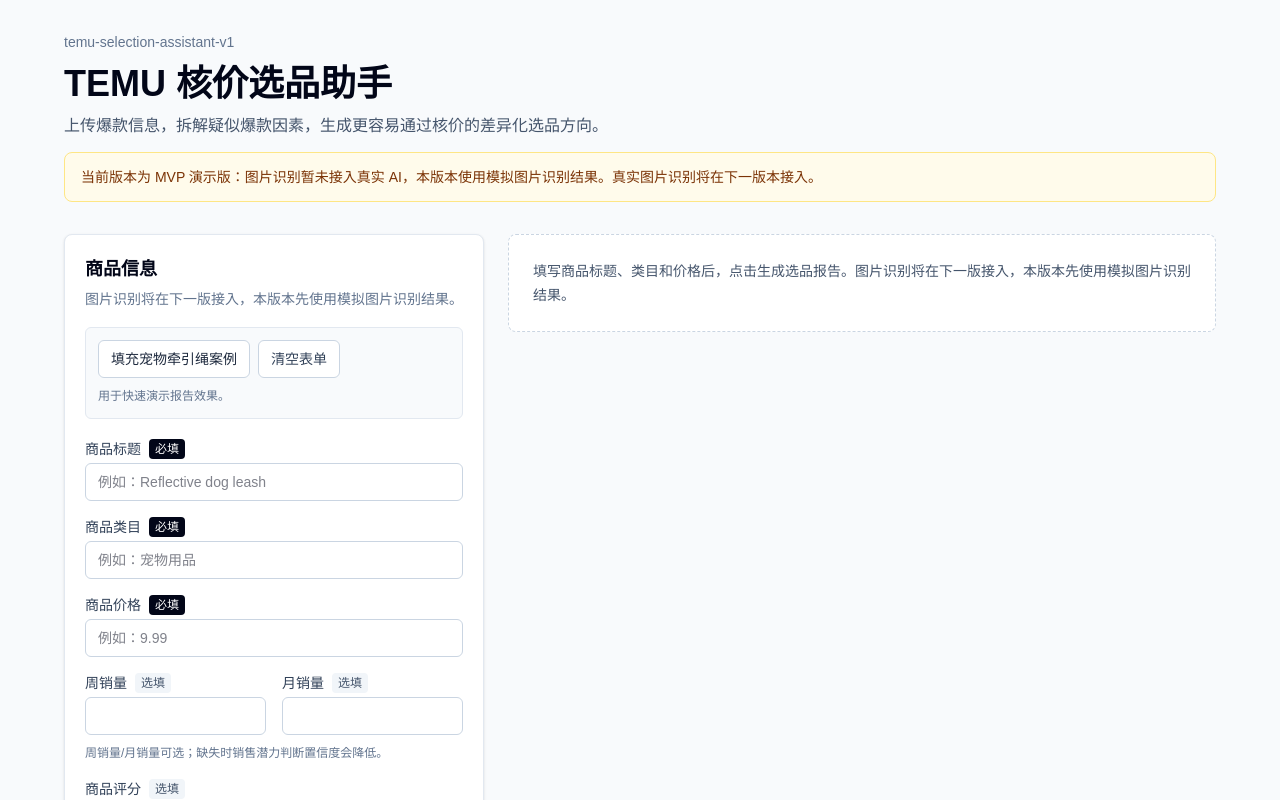
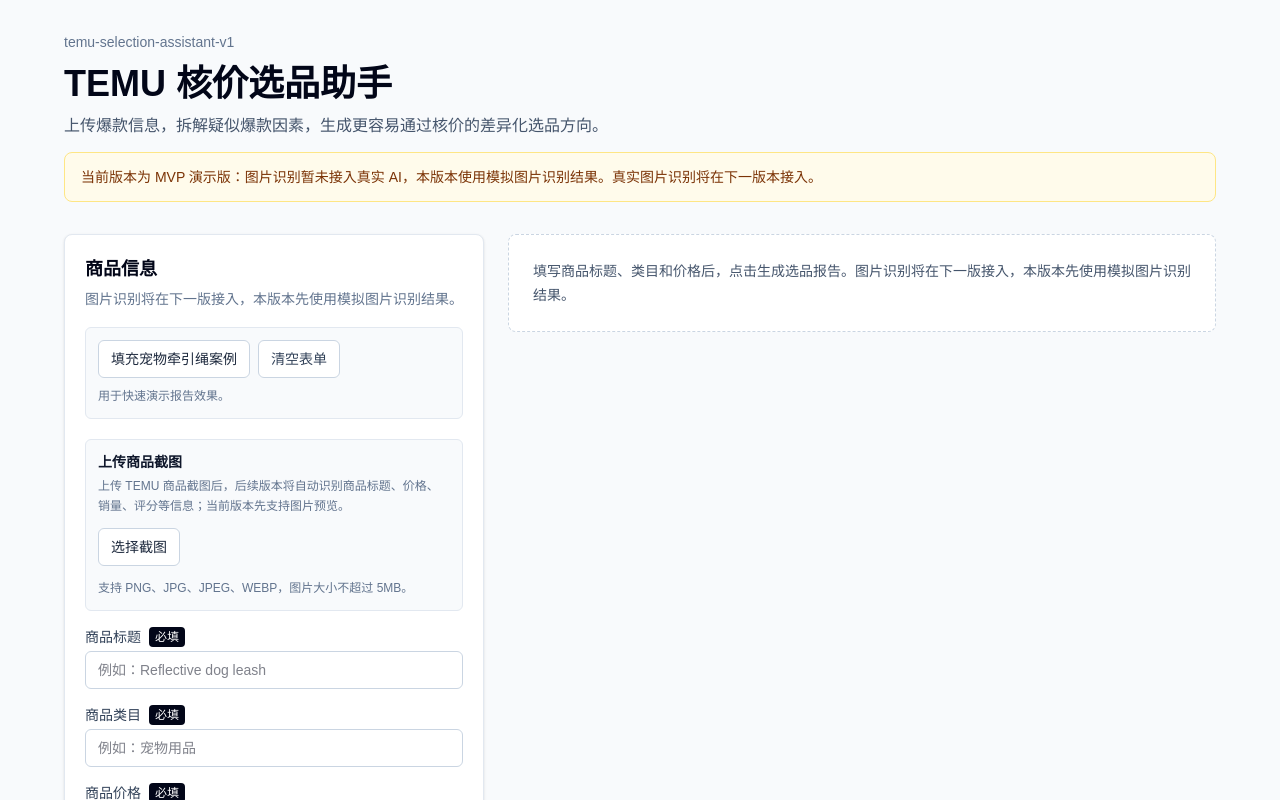
Before and after one commit to jiafengxuan4-coder/temu-selection-assistant-v1, a Next.js app: page / in a window 1280 px wide. Shown: the top 800 px of the page. Built offline with nearby package versions, Linux system fonts and the light colour scheme.

Commit message:
add product screenshot upload preview

```diff
--- /dev/null
+++ b/src/components/ImageUploadPreview.tsx
@@ -0,0 +1,79 @@
+"use client";
+
+type ImageUploadPreviewProps = {
+  previewUrl: string;
+  fileName: string;
+  fileSizeText: string;
+  error: string;
+  onFileChange: (file: File | null) => void;
+  onRemove: () => void;
+};
+
+export function ImageUploadPreview({
+  previewUrl,
+  fileName,
+  fileSizeText,
+  error,
+  onFileChange,
+  onRemove
+}: ImageUploadPreviewProps) {
+  return (
+    <div className="rounded-md border border-slate-200 bg-slate-50 p-3">
+      <div className="space-y-1">
+        <h3 className="text-sm font-semibold text-slate-900">上传商品截图</h3>
+        <p className="text-xs leading-5 text-slate-500">
+          上传 TEMU 商品截图后，后续版本将自动识别商品标题、价格、销量、评分等信息；当前版本先支持图片预览。
+        </p>
+      </div>
+
+      <div className="mt-3 flex flex-col gap-3">
+        <label className="inline-flex w-fit cursor-pointer rounded-md border border-slate-300 bg-white px-3 py-2 text-sm font-medium text-slate-800 hover:bg-slate-100">
+          选择截图
+          <input
+            type="file"
+            accept="image/png,image/jpeg,image/jpg,image/webp"
+            className="sr-only"
+            onChange={(event) => {
+              onFileChange(event.target.files?.[0] ?? null);
+              event.currentTarget.value = "";
+            }}
+          />
+        </label>
+
+        <p className="text-xs leading-5 text-slate-500">支持 PNG、JPG、JPEG、WEBP，图片大小不超过 5MB。</p>
+
+        {previewUrl ? (
+          <div className="rounded-md border border-slate-200 bg-white p-3">
+            <img
+              src={previewUrl}
+              alt="商品截图预览"
+              className="max-h-60 w-full rounded border border-slate-200 object-contain"
+            />
+            <div className="mt-3 space-y-1 text-xs leading-5 text-slate-600">
+              <p>
+                <span className="font-medium text-slate-800">文件名：</span>
+                {fileName}
+              </p>
+              <p>
+                <span className="font-medium text-slate-800">文件大小：</span>
+                {fileSizeText}
+              </p>
+            </div>
+            <button
+              type="button"
+              onClick={onRemove}
+              className="mt-3 rounded-md border border-slate-300 bg-white px-3 py-1.5 text-xs font-medium text-slate-700 hover:bg-slate-100"
+            >
+              移除图片
+            </button>
+            <p className="mt-2 text-xs leading-5 text-slate-500">
+              当前版本已接收截图预览，真实图片识别将在下一步接入。
+            </p>
+          </div>
+        ) : null}
+
+        {error ? <p className="text-xs leading-5 text-red-600">{error}</p> : null}
+      </div>
+    </div>
+  );
+}
--- a/src/components/ProductInputForm.tsx
+++ b/src/components/ProductInputForm.tsx
@@ -1,7 +1,8 @@
 "use client";
 
-import { useState } from "react";
+import { useEffect, useState } from "react";
 import type { FormEvent } from "react";
+import { ImageUploadPreview } from "@/components/ImageUploadPreview";
 import type { ProductInput } from "@/types/product";
 
 type ProductInputFormProps = {
@@ -42,6 +43,9 @@
     "The leash is strong and useful for walking dogs at night. Some buyers want a harness and poop bag holder included."
 };
 
+const allowedImageTypes = ["image/png", "image/jpeg", "image/jpg", "image/webp"];
+const maxImageSize = 5 * 1024 * 1024;
+
 function toOptionalNumber(value: string): number | undefined {
   if (!value.trim()) {
     return undefined;
@@ -49,6 +53,10 @@
 
   const parsedValue = Number(value);
   return Number.isFinite(parsedValue) ? parsedValue : undefined;
+}
+
+function formatFileSize(size: number): string {
+  return `${(size / 1024 / 1024).toFixed(2)} MB`;
 }
 
 function toProductInput(formState: FormState): ProductInput | null {
@@ -79,6 +87,18 @@
 }: ProductInputFormProps) {
   const [formState, setFormState] = useState<FormState>(initialFormState);
   const [error, setError] = useState<string>("");
+  const [imageFileName, setImageFileName] = useState<string>("");
+  const [imageFileSize, setImageFileSize] = useState<number>(0);
+  const [imagePreviewUrl, setImagePreviewUrl] = useState<string>("");
+  const [imageError, setImageError] = useState<string>("");
+
+  useEffect(() => {
+    return () => {
+      if (imagePreviewUrl) {
+        URL.revokeObjectURL(imagePreviewUrl);
+      }
+    };
+  }, [imagePreviewUrl]);
 
   function updateField(field: keyof FormState, value: string) {
     setFormState((current) => {
@@ -97,8 +117,48 @@
   function clearForm() {
     setFormState(initialFormState);
     setError("");
+    clearImage();
     onDraftChange?.(null);
     onClear?.();
+  }
+
+  function clearImage() {
+    if (imagePreviewUrl) {
+      URL.revokeObjectURL(imagePreviewUrl);
+    }
+
+    setImageFileName("");
+    setImageFileSize(0);
+    setImagePreviewUrl("");
+    setImageError("");
+  }
+
+  function handleImageChange(file: File | null) {
+    setImageError("");
+
+    if (!file) {
+      return;
+    }
+
+    if (!allowedImageTypes.includes(file.type)) {
+      clearImage();
+      setImageError("仅支持上传 PNG、JPG、JPEG、WEBP 图片。");
+      return;
+    }
+
+    if (file.size > maxImageSize) {
+      clearImage();
+      setImageError("图片过大，请上传 5MB 以内的截图。");
+      return;
+    }
+
+    if (imagePreviewUrl) {
+      URL.revokeObjectURL(imagePreviewUrl);
+    }
+
+    setImageFileName(file.name);
+    setImageFileSize(file.size);
+    setImagePreviewUrl(URL.createObjectURL(file));
   }
 
   function handleSubmit(event: FormEvent<HTMLFormElement>) {
@@ -146,6 +206,15 @@
       </div>
 
       <div className="mt-5 space-y-4">
+        <ImageUploadPreview
+          previewUrl={imagePreviewUrl}
+          fileName={imageFileName}
+          fileSizeText={imageFileSize ? formatFileSize(imageFileSize) : ""}
+          error={imageError}
+          onFileChange={handleImageChange}
+          onRemove={clearImage}
+        />
+
         <label className="block">
           <span className="flex items-center gap-2 text-sm font-medium text-slate-700">
             商品标题
```
